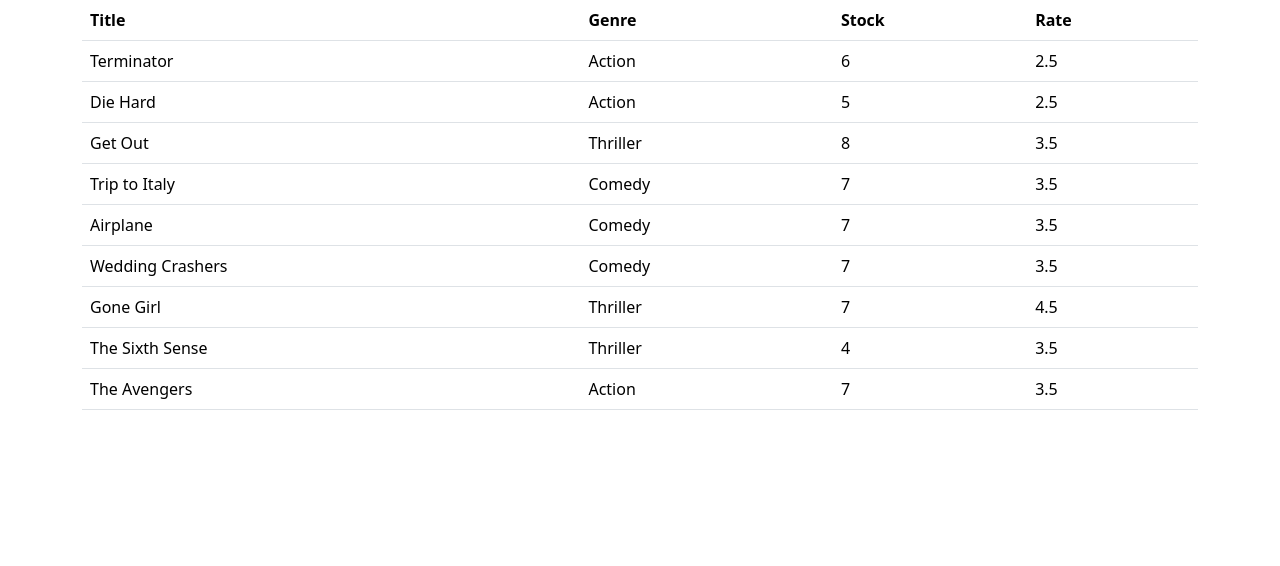
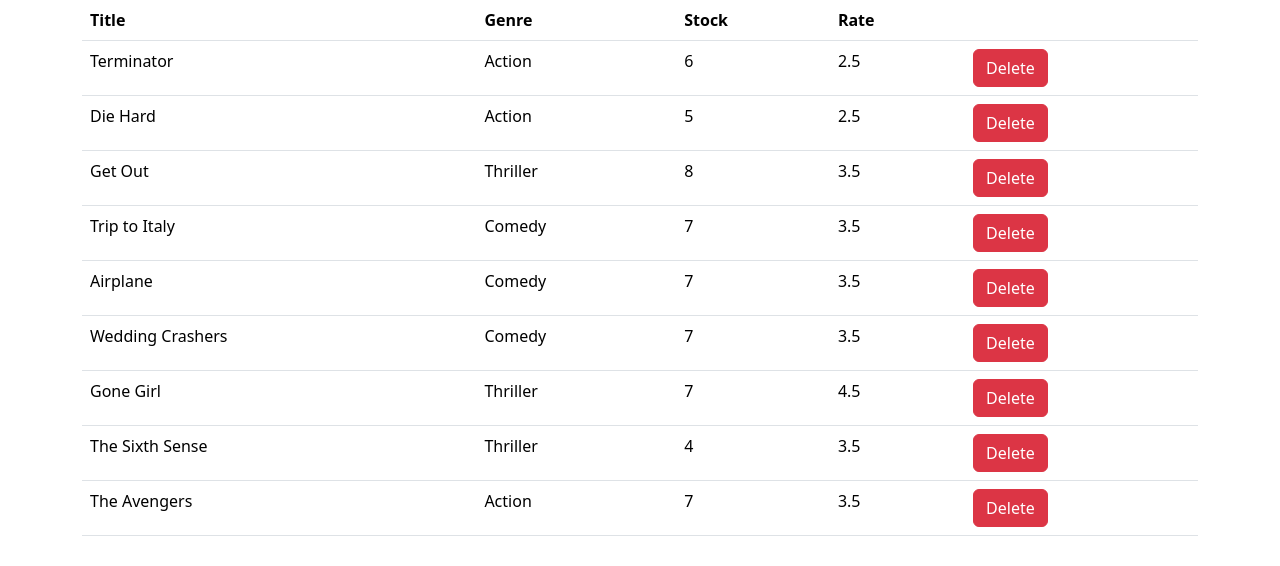
Before and after one commit to AbdulrahmanSallam/vidly, a React (Vite) app: page / in a window 1280 px wide. Shown: the top 566 px of the page. Built offline with nearby package versions, Linux system fonts and the light colour scheme.

Commit message:
Implement delete movie

```diff
--- a/src/components/home.jsx
+++ b/src/components/home.jsx
@@ -4,6 +4,11 @@
 class Home extends Component {
   state = {
     movies: getMovies(),
+  };
+
+  handleDelete = id => {
+    const movies = this.state.movies.filter(m => m._id != id);
+    this.setState({ movies: movies });
   };
 
   render() {
@@ -16,6 +21,7 @@
               <th>Genre</th>
               <th>Stock</th>
               <th>Rate</th>
+              <th></th>
             </tr>
           </thead>
           <tbody>
@@ -25,6 +31,13 @@
                 <td>{movie.genre?.name}</td>
                 <td>{movie.numberInStock}</td>
                 <td>{movie.dailyRentalRate}</td>
+                <td>
+                  <button
+                    onClick={() => this.handleDelete(movie._id)}
+                    className="btn btn-danger btn-small">
+                    Delete
+                  </button>
+                </td>
               </tr>
             ))}
           </tbody>
```
